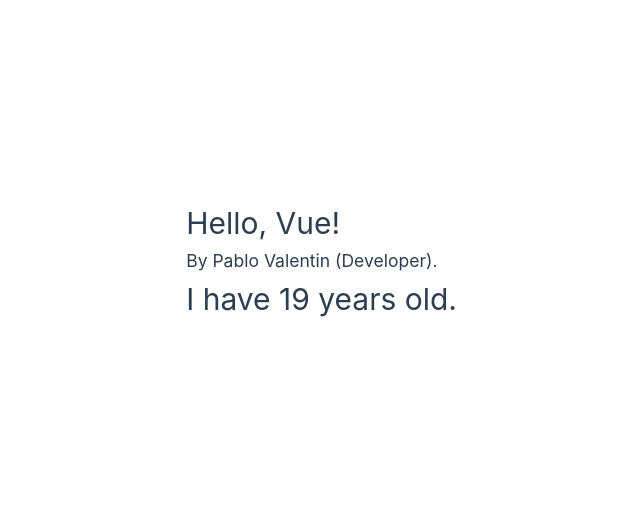
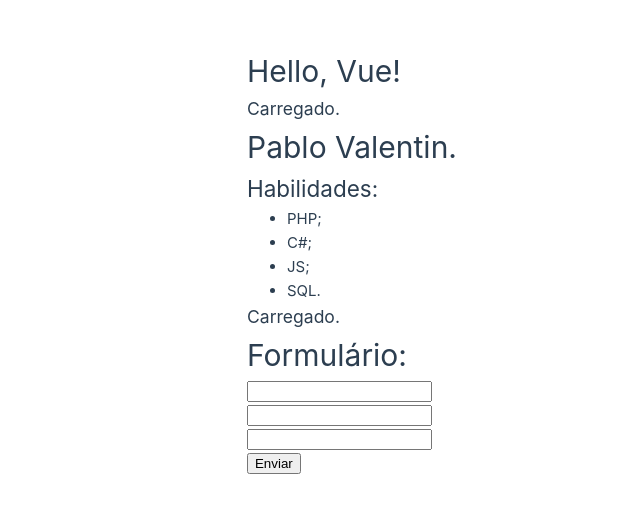
Before and after one commit to PabloValentin94/Conceitos_Vue, a Vue app: page / in a window 1280 px wide. Shown: the part 139-652 px from the top of the page, without its empty margins (183-823 px from the left). Built offline with nearby package versions, Linux system fonts and the light colour scheme.

Commit message:
Entendendo o conceito de hierarquia de componentes.
Utilizando componentes dentro de outros componentes.

```diff
--- a/src/App.vue
+++ b/src/App.vue
@@ -1,19 +1,26 @@
 <template>
   <div>
-    <FirstComponent/>
+    <Test/>
     <LifeCycle/>
+    <Person/>
+    <LifeCycle/>
+    <Forms/>
   </div>
 </template>
 
 <script>
-  import FirstComponent from "./components/FirstComponent.vue"
+  import Test from "./components/Test.vue"
   import LifeCycle from "./components/LifeCycle.vue"
+  import Person from "./components/Person.vue"
+  import Forms from "./components/Forms.vue"
 
   export default {
     name: "App",
     components: {
-      FirstComponent,
-      LifeCycle
+      Test,
+      LifeCycle,
+      Person,
+      Forms
     }
   }
 </script>
--- a/src/components/FirstComponent.vue
+++ /dev/null
@@ -1,19 +0,0 @@
-<template>
-  <div>
-    <h1>Hello, Vue!</h1>
-    <h3>By {{ person }} ({{ work }}).</h3>
-  </div>
-</template>
-
-<script>
-  export default {
-    name: "FirstComponent",
-
-    data() {
-      return {
-        person: "Pablo Valentin",
-        work: "Developer"
-      }
-    }
-  }
-</script>
--- /dev/null
+++ b/src/components/Forms.vue
@@ -0,0 +1,31 @@
+<template>
+  <div>
+    <h1>Formulário:</h1>
+    <form>
+      <TextInput/>
+      <TextInput/>
+      <TextInput/>
+      <SubmitInput v-on:click="submitForm"/>
+    </form>
+  </div>
+</template>
+
+<script>
+  import TextInput from "./forms/TextInput.vue"
+  import SubmitInput from "./forms/SubmitInput.vue"
+
+  export default {
+    name: "Forms",
+
+    components: {
+      TextInput,
+      SubmitInput
+    },
+
+    methods: {
+      submitForm(e) {
+        e.preventDefault();
+      }
+    }
+  }
+</script>
--- a/src/components/LifeCycle.vue
+++ b/src/components/LifeCycle.vue
@@ -1,6 +1,6 @@
 <template>
   <div>
-    <h1>I have {{ age }} years old.</h1>
+    <h3>{{ status }}</h3>
   </div>
 </template>
 
@@ -10,19 +10,17 @@
 
     data() {
       return {
-        age: 0
+        status: ""
       }
     },
 
-    created() { // Primeiro LifeCycle Hook executado pelo Vue.
-      setTimeout(() => {
-        this.age = 10;
-      }, 1500);
+    created() { // Primeiro LifeCycle Hook executado pelo Vue nesse contexto.
+      this.status = "Carregando...";
     },
 
     mounted() { // LifeCycle Hook executado após o "created()".
       setTimeout(() => {
-        this.age = 19;
+        this.status = "Carregado.";
       }, 3000);
     }
   }
--- /dev/null
+++ b/src/components/Person.vue
@@ -0,0 +1,25 @@
+<template>
+  <div>
+    <h1>{{ firstName }}  {{ lastName }}.</h1>
+    <Skills/>
+  </div>
+</template>
+
+<script>
+  import Skills from "./Skills.vue"
+
+  export default {
+    name: "Person",
+
+    components: {
+      Skills
+    },
+
+    data() {
+      return {
+        firstName: "Pablo",
+        lastName: "Valentin"
+      }
+    }
+  }
+</script>
--- /dev/null
+++ b/src/components/Skills.vue
@@ -0,0 +1,17 @@
+<template>
+  <div>
+    <h2>Habilidades:</h2>
+    <ul>
+      <li>PHP;</li>
+      <li>C#;</li>
+      <li>JS;</li>
+      <li>SQL.</li>
+    </ul>
+  </div>
+</template>
+
+<script>
+  export default {
+    name: "Skills"
+  }
+</script>
--- /dev/null
+++ b/src/components/Test.vue
@@ -0,0 +1,11 @@
+<template>
+  <div>
+    <h1>Hello, Vue!</h1>
+  </div>
+</template>
+
+<script>
+  export default {
+    name: "Test"
+  }
+</script>
--- /dev/null
+++ b/src/components/forms/SubmitInput.vue
@@ -0,0 +1,11 @@
+<template>
+  <div>
+    <input type="submit" value="Enviar">
+  </div>
+</template>
+
+<script>
+  export default {
+    name: "SubmitInput"
+  }
+</script>
--- /dev/null
+++ b/src/components/forms/TextInput.vue
@@ -0,0 +1,11 @@
+<template>
+  <div>
+    <input type="text" autocomplete="off">
+  </div>
+</template>
+
+<script>
+  export default {
+    name: "TextInput"
+  }
+</script>
```
